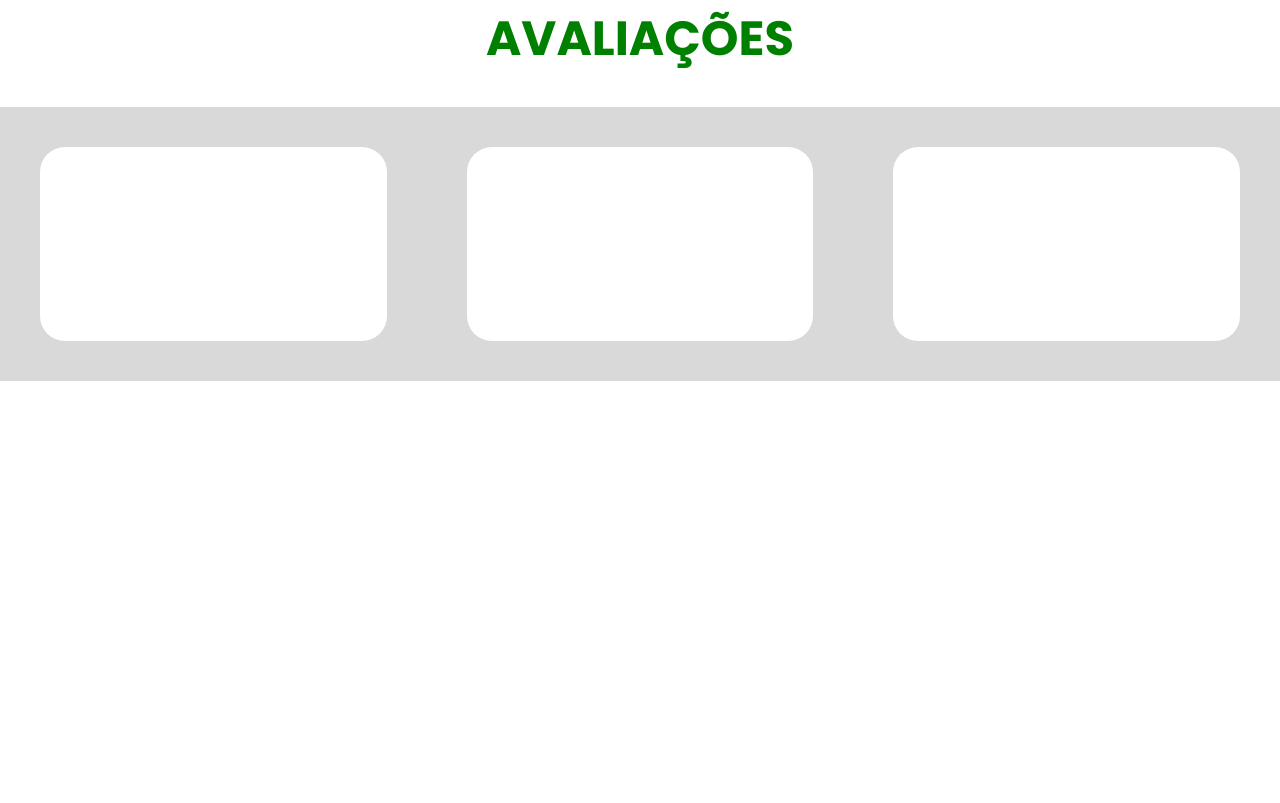
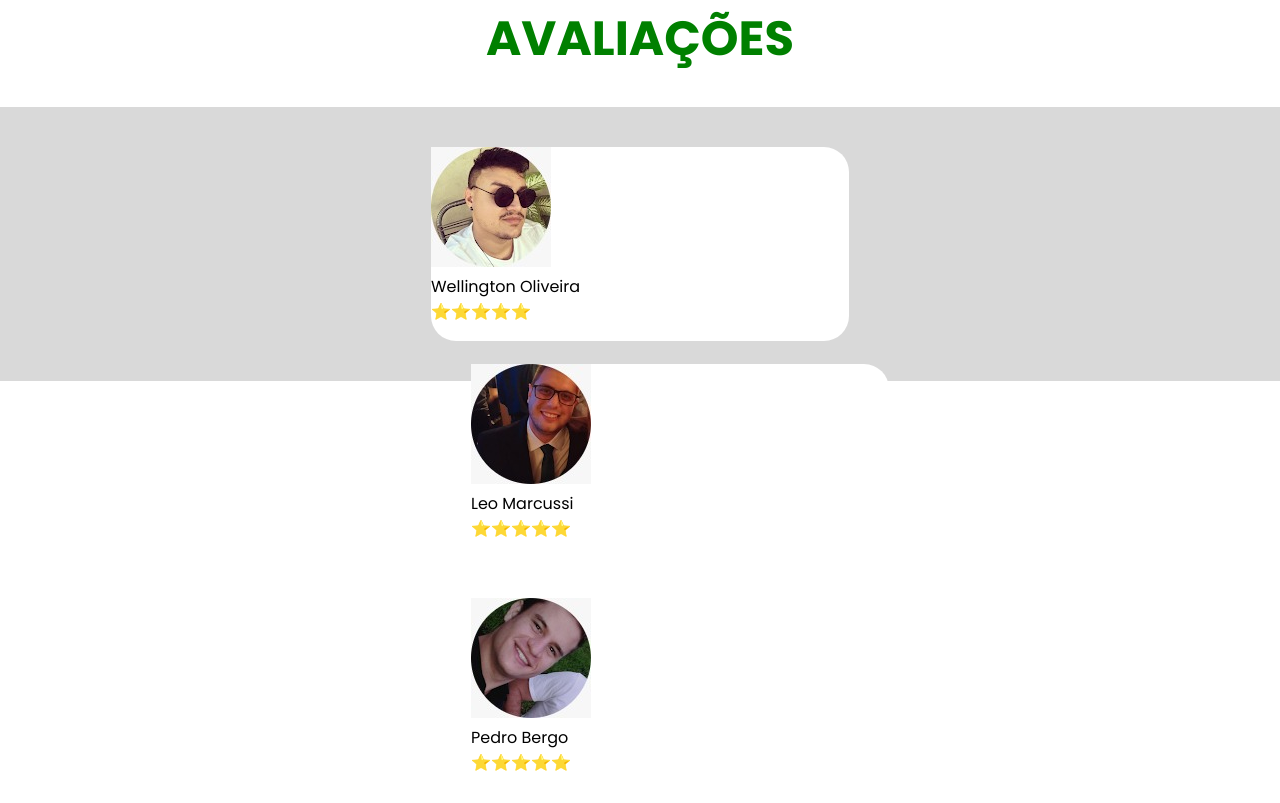
Before and after one commit to LeonardoMartins016/Action-Motoparts, a plain HTML site: page index.html in a window 1280 px wide. Shown: the part 1401-2204 px from the top of the page. Drawn offline with Linux system fonts and the light colour scheme.

Commit message:
criando conteúdo das avaliações

```diff
--- a/index.html
+++ b/index.html
@@ -87,16 +87,18 @@
         <h2>AVALIAÇÕES</h2>
         <aside class="info-area">
           <div class="information">
-            <h2></h2>
-            <h4></h4>
+            <div class="information-img"><img src="/assets/img/information-img1.jpg" alt=""></div>
+            <div class="information-nome">Wellington Oliveira</div>
+            <div class="information-star">⭐⭐⭐⭐⭐</div>
+          <div class="information">
+            <div class="information-img"><img src="/assets/img/information-img3.jpg" alt=""></div>
+            <div class="information-nome">Leo Marcussi</div>
+            <div class="information-star">⭐⭐⭐⭐⭐</div>
           </div>
           <div class="information">
-            <h2></h2>
-            <h4></h4>
-          </div>
-          <div class="information">
-            <h2></h2>
-            <h4></h4>
+            <div class="information-img"><img src="/assets/img/information-img2.jpg" alt=""></div>
+            <div class="information-nome">Pedro Bergo</div>
+            <div class="information-star">⭐⭐⭐⭐⭐</div>
           </div>
         </aside>
       </div>
```
Also changed, not shown: assets/img/information-img1.jpg (added), assets/img/information-img2.jpg (added), assets/img/information-img3.jpg (added).
